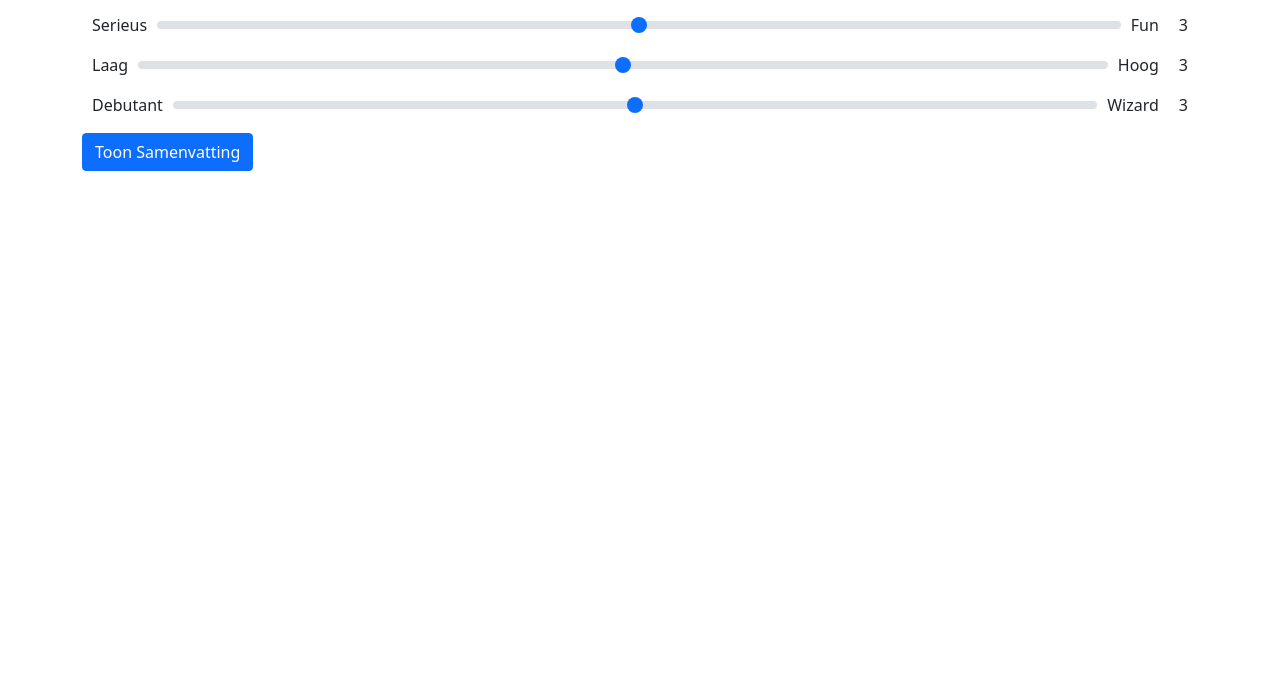
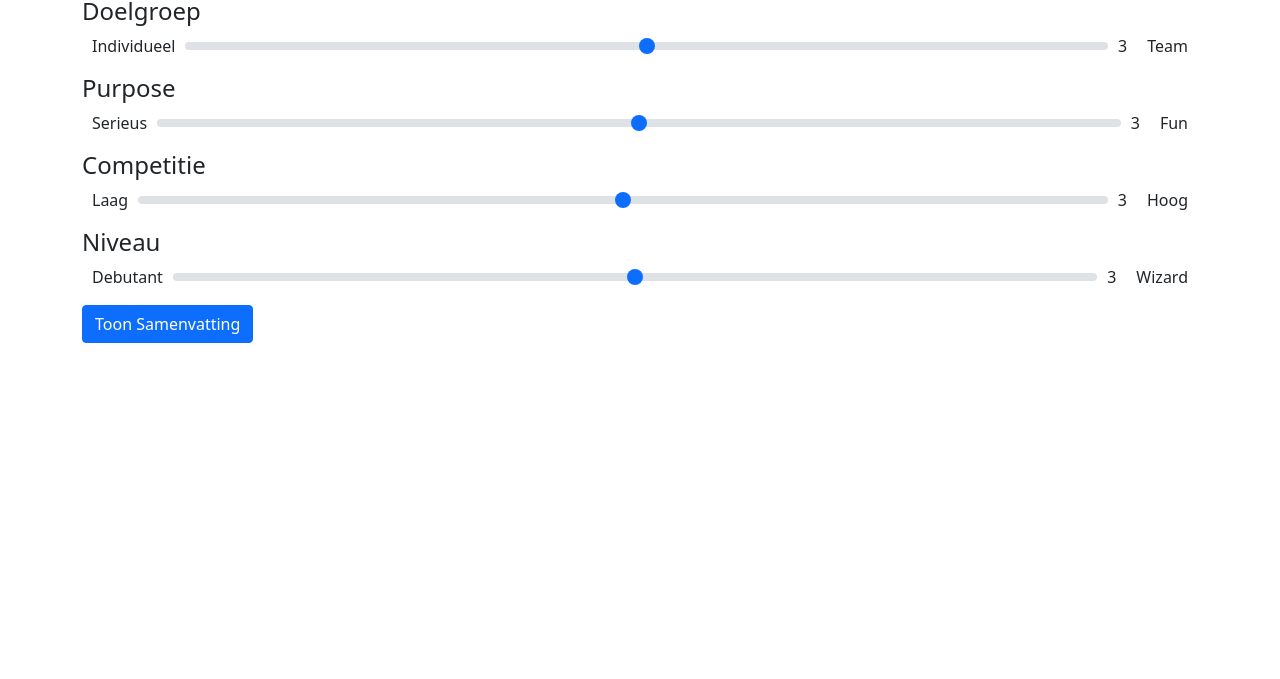
Before and after one commit to businessdatasolutions/test, a plain HTML site: page index.html in a window 1280 px wide. Shown: the part 121-800 px from the top of the page. Drawn offline with nearby package versions, Linux system fonts and the light colour scheme.

Commit message:
Added functionalities

```diff
--- a/index.html
+++ b/index.html
@@ -1,4 +1,4 @@
-<!DOCTYPE html>
+<<!DOCTYPE html>
 <html lang="nl">
   <head>
     <meta charset="UTF-8" />
@@ -15,10 +15,18 @@
       .slider-container {
         display: flex;
         align-items: center;
-        justify-content: space-between;
       }
       .slider-label {
         margin: 0 10px;
+      }
+      .slider-content {
+        flex-grow: 1;
+        display: flex;
+        align-items: center;
+        justify-content: space-between;
+      }
+      h4 {
+        margin-bottom: 0.5rem;
       }
     </style>
   </head>
@@ -27,8 +35,10 @@
       <h2>Intakeformulier AI Workshop</h2>
       <form id="workshopForm">
         <!-- Team of Individueel -->
+        <h4>Doelgroep</h4>
         <div class="mb-3 slider-container">
           <span class="slider-label">Individueel</span>
+          <div class="slider-content">
             <input
               type="range"
               class="form-range"
@@ -37,17 +47,20 @@
               id="team-individual-slider"
               oninput="updateLabelValue('teamIndividualOutput', this.value)"
             />
-          <span class="slider-label">Team</span>
             <span
               id="teamIndividualOutput"
               class="slider-label"
               >3</span
             >
           </div>
+          <span class="slider-label">Team</span>
+        </div>
 
         <!-- Serieus of Fun -->
+        <h4>Purpose</h4>
         <div class="mb-3 slider-container">
           <span class="slider-label">Serieus</span>
+          <div class="slider-content">
             <input
               type="range"
               class="form-range"
@@ -56,17 +69,20 @@
               id="serious-fun-slider"
               oninput="updateLabelValue('seriousFunOutput', this.value)"
             />
-          <span class="slider-label">Fun</span>
             <span
               id="seriousFunOutput"
               class="slider-label"
               >3</span
             >
           </div>
+          <span class="slider-label">Fun</span>
+        </div>
 
         <!-- Mate van Competitie -->
+        <h4>Competitie</h4>
         <div class="mb-3 slider-container">
           <span class="slider-label">Laag</span>
+          <div class="slider-content">
             <input
               type="range"
               class="form-range"
@@ -75,17 +91,20 @@
               id="competition-slider"
               oninput="updateLabelValue('competitionOutput', this.value)"
             />
-          <span class="slider-label">Hoog</span>
             <span
               id="competitionOutput"
               class="slider-label"
               >3</span
             >
           </div>
+          <span class="slider-label">Hoog</span>
+        </div>
 
         <!-- Niveau van AI Kennis -->
+        <h4>Niveau</h4>
         <div class="mb-3 slider-container">
           <span class="slider-label">Debutant</span>
+          <div class="slider-content">
             <input
               type="range"
               class="form-range"
@@ -94,12 +113,13 @@
               id="ai-knowledge-slider"
               oninput="updateLabelValue('aiKnowledgeOutput', this.value)"
             />
-          <span class="slider-label">Wizard</span>
             <span
               id="aiKnowledgeOutput"
               class="slider-label"
               >3</span
             >
+          </div>
+          <span class="slider-label">Wizard</span>
         </div>
 
         <!-- Samenvatting -->
@@ -122,60 +142,70 @@
 
     <!-- JavaScript -->
     <script>
+      function updateLabelValue(labelId, value) {
+        document.getElementById(labelId).textContent = value;
+      }
       function updateSummary() {
-    var teamIndividualScore = document.getElementById('team-individual-slider').value;
-    var seriousFunScore = document.getElementById('serious-fun-slider').value;
-    var competitionScore = document.getElementById('competition-slider').value;
-    var aiKnowledgeScore = document.getElementById('ai-knowledge-slider').value;
+        var teamIndividualScore = document.getElementById(
+          "team-individual-slider"
+        ).value;
+        var seriousFunScore =
+          document.getElementById("serious-fun-slider").value;
+        var competitionScore =
+          document.getElementById("competition-slider").value;
+        var aiKnowledgeScore = document.getElementById(
+          "ai-knowledge-slider"
+        ).value;
 
-    var summary = 'Bedankt voor uw input. We gaan voor u een workshop ontwikkelen die ';
+        var summary =
+          "Bedankt voor uw input. We gaan voor u een workshop ontwikkelen die ";
 
         // Team of Individueel
         if (teamIndividualScore < 3) {
-        summary += 'vooral gericht zal zijn op individuele ontwikkeling ';
+          summary += "vooral gericht zal zijn op individuele ontwikkeling ";
         } else if (teamIndividualScore > 3) {
-        summary += 'vooral gericht zal zijn op het ontwikkelen van teams ';
+          summary += "vooral gericht zal zijn op het ontwikkelen van teams ";
         } else {
-        summary += 'een balans biedt tussen teamontwikkeling en individuele groei ';
+          summary +=
+            "een balans biedt tussen teamontwikkeling en individuele groei ";
         }
-    summary += '(score ' + teamIndividualScore + ') ';
+        summary += "(score " + teamIndividualScore + ") ";
 
         // Serieus of Fun
         if (seriousFunScore < 3) {
-        summary += 'met behulp van serious gaming ';
+          summary += "met behulp van serious gaming ";
         } else if (seriousFunScore > 3) {
-        summary += 'met een focus op fun en interactie ';
+          summary += "met een focus op fun en interactie ";
         } else {
-        summary += 'die zowel serieuze als leuke elementen bevat ';
+          summary += "die zowel serieuze als leuke elementen bevat ";
         }
-    summary += '(score ' + seriousFunScore + '). ';
+        summary += "(score " + seriousFunScore + "). ";
 
         // Mate van Competitie
-    summary += 'De workshop zal ';
+        summary += "De workshop zal ";
         if (competitionScore < 3) {
-        summary += 'weinig competitieve elementen bevatten ';
+          summary += "weinig competitieve elementen bevatten ";
         } else if (competitionScore > 3) {
-        summary += 'veel competitieve elementen bevatten ';
+          summary += "veel competitieve elementen bevatten ";
         } else {
-        summary += 'een evenwichtige mate van competitie hebben ';
+          summary += "een evenwichtige mate van competitie hebben ";
         }
-    summary += '(score ' + competitionScore + ') ';
+        summary += "(score " + competitionScore + ") ";
 
         // Niveau van AI Kennis
-    summary += 'en zal ';
+        summary += "en zal ";
         if (aiKnowledgeScore < 3) {
-        summary += 'vooral gericht zijn op kennismaking met AI ';
+          summary += "vooral gericht zijn op kennismaking met AI ";
         } else if (aiKnowledgeScore > 3) {
-        summary += 'zich richten op geavanceerde AI-concepten ';
+          summary += "zich richten op geavanceerde AI-concepten ";
         } else {
-        summary += 'elementen voor zowel debutanten als wizards bevatten ';
+          summary += "elementen voor zowel debutanten als wizards bevatten ";
         }
-    summary += '(score ' + aiKnowledgeScore + ').';
+        summary += "(score " + aiKnowledgeScore + ").";
 
-    document.getElementById('summary').innerHTML = summary;
-    document.getElementById('summary').style.display = 'block';
+        document.getElementById("summary").innerHTML = summary;
+        document.getElementById("summary").style.display = "block";
       }
-
     </script>
 
     <script src="https://cdn.jsdelivr.net/npm/bootstrap@5.0.0-beta1/dist/js/bootstrap.bundle.min.js"></script>
```
Lines whose indentation alone changed are shown as unchanged.
